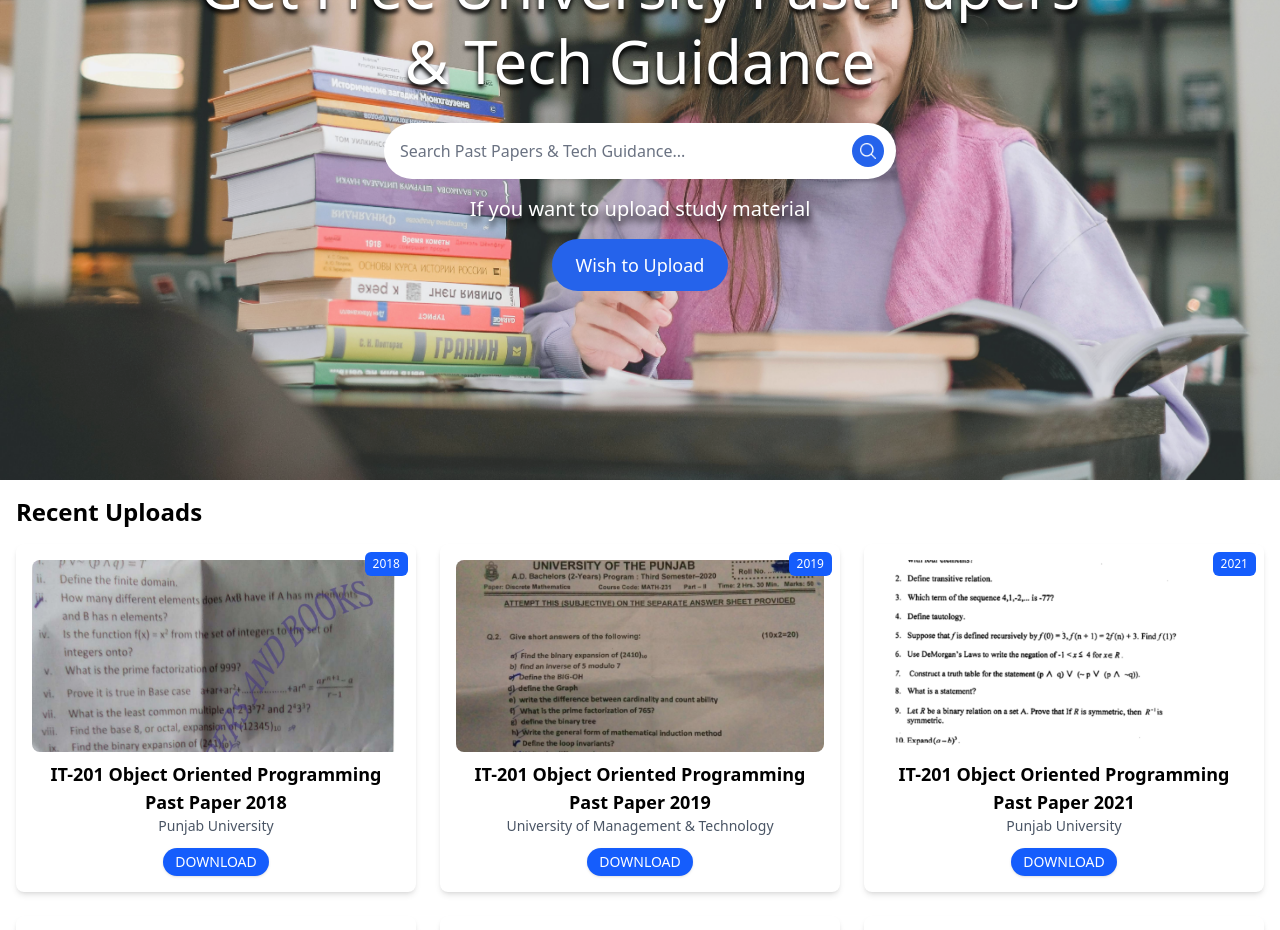
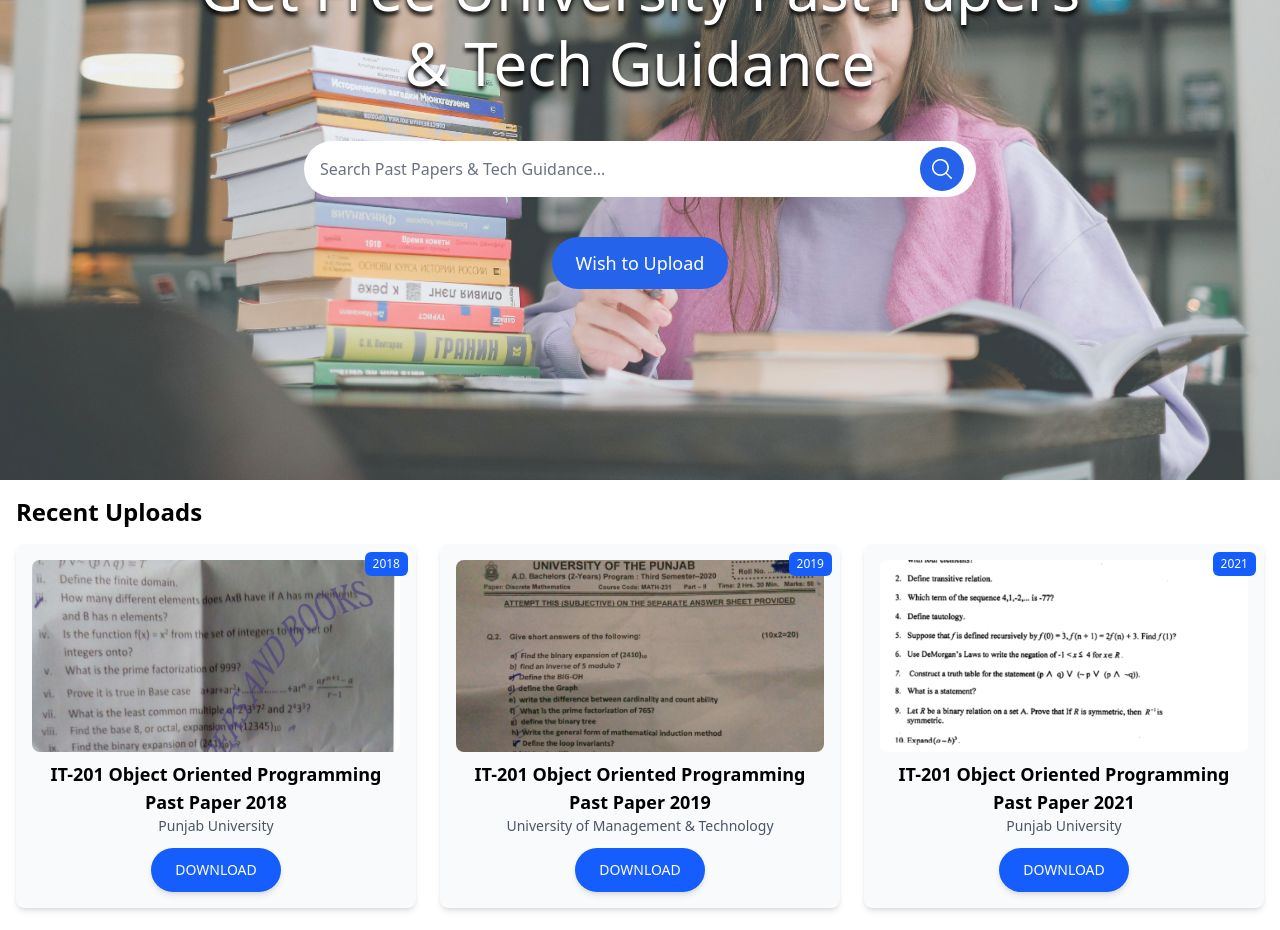
Before and after one commit to hanoon-07/AG-Tech-II-Project, a React (Vite) app in the folder Frontend/: page / in a window 1280 px wide. Shown: the part 320-1250 px from the top of the page. Built offline with nearby package versions, Linux system fonts and the light colour scheme.

Commit message:
some changes

```diff
--- a/Frontend/src/Pages/Home.jsx
+++ b/Frontend/src/Pages/Home.jsx
@@ -32,44 +32,42 @@ const Home = () => {
           style={{ backgroundImage: "url('/Images/hero.jpg')" }}
         >
           {/* Overlay */}
-          <div className="absolute inset-0 bg-blue-100/10"></div>
+          <div className="absolute inset-0 bg-blue-100/20"></div>
 
           {/* Main Content */}
           <div className="relative z-10 text-center text-white w-full max-w-4xl">
-            <h1 className="text-3xl md:text-5xl lg:text-6xl font-medium mb-6 leading-tight [text-shadow:_0_4px_4px_rgb(0_0_0_/2)]">
+            <h1 className="text-3xl md:text-5xl lg:text-6xl font-medium mb-10 leading-tight [text-shadow:_0_4px_4px_rgb(0_0_0_/2)]">
               Get Free University Past Papers & Tech Guidance
             </h1>
 
             {/* Search Bar */}
-            <div className="flex justify-center items-center mt-6">
-              <div className="relative w-full max-w-lg">
+            <div className="flex justify-center items-center mt-10">
+              <div className="relative w-full max-w-2xl">
                 <input
                   type="text"
                   placeholder="Search Past Papers & Tech Guidance..."
                   className="w-full p-4 pr-12 rounded-full bg-white text-black placeholder-gray-500 focus:outline-none focus:ring-0"
                 />
-                <button className="absolute right-3 top-1/2 transform -translate-y-1/2 bg-[#2563EB] p-2 rounded-full hover:bg-blue-700">
+                <button className="absolute right-3 top-1/2 transform -translate-y-1/2 bg-[#2563EB] p-3 rounded-full hover:bg-blue-700">
                   <img
                     src="/Images/search.png"
                     alt="Search"
-                    className="w-4 h-4 cursor-pointer"
+                    className="w-5 h-5 cursor-pointer"
                   />
                 </button>
               </div>
             </div>
 
             {/* Upload Button */}
-            <p className="mt-4 text-xl [text-shadow:_0_6px_6px_rgb(0_0_0_/1)]">
-              If you want to upload study material
-            </p>
             <Button
               to="/signup"
-              className="bg-[#2563EB] hover:bg-blue-700 hover:font-bold  text-white px-6 py-3 mt-4
-              rounded-full text-lg transition-all duration-300 ease-in-out transform hover:scale-100"
+              className="mt-10 bg-[#2563EB] hover:bg-blue-700 hover:font-bold text-white px-6 py-3
+    rounded-full text-lg font-medium transition-all duration-300 ease-in-out transform hover:scale-100"
             >
               Wish to Upload
             </Button>
           </div>
+
         </div>
       </div>
       <RecentUploads />
--- a/Frontend/src/components/PaperContentsItem.jsx
+++ b/Frontend/src/components/PaperContentsItem.jsx
@@ -3,16 +3,17 @@ import Button from "./Button";
 
 function PaperContentsItem({ alt, img, title, university }) {
   return (
-    <div className="bg-white w-90  h-90  shadow-md rounded-lg  text-center">
-      <div>
-        <img src={img} alt={alt} className="w-90 h-61  " />
-      </div>
-      <div className="text-sm text-black font-bold px-4">{title}</div>
-      <div className="text-orange-500">{university}</div>
-      <Button className="bg-blue-600 hover:bg-blue-700 text-white font-bold py-2 px-6 rounded-full">
-        DOWNLOAD
-      </Button>
+    <div className="bg-white w-90 h-90 shadow-lg rounded-lg overflow-hidden transform transition-all duration-300 ease-in-out hover:scale-105 hover:shadow-2xl hover:translate-y-1">
+    <div>
+      <img src={img} alt={alt} className="w-full h-40 object-cover transition-all duration-300 ease-in-out transform hover:scale-110" />
     </div>
+    <div className="text-sm text-black font-bold px-6 py-4">{title}</div>
+    <div className="text-orange-500 text-lg">{university}</div>
+    <Button className="bg-blue-600 hover:bg-blue-700 text-white font-bold py-3 px-6 rounded-full mt-4 transition-all duration-200 ease-in-out transform hover:scale-105 hover:translate-y-1">
+      DOWNLOAD
+    </Button>
+  </div>
+
   );
 }
 
--- a/Frontend/src/components/RecentUploads.jsx
+++ b/Frontend/src/components/RecentUploads.jsx
@@ -51,12 +51,12 @@ const RecentUploads = () => {
         {uploads.map((upload) => (
           <div
             key={upload.id}
-            className="bg-white p-4 shadow-md rounded-lg relative flex flex-col items-center text-center"
+            className="bg-gray-50 p-4 shadow-md rounded-lg relative flex flex-col items-center text-center transition-all duration-300 ease-out hover:scale-105 hover:shadow-2xl cursor-pointer"
           >
             <img
               src={upload.image}
               alt={upload.title}
-              className="w-full h-48 object-cover rounded-lg"
+              className="w-full h-48 object-cover rounded-lg transition-all duration-300 ease-in-out transform hover:scale-110"
             />
             {upload.year && (
               <span className="bg-blue-600 text-white text-xs px-2 py-1 rounded-md absolute top-2 right-2">
@@ -66,12 +66,14 @@ const RecentUploads = () => {
             <h3 className="text-lg font-semibold mt-2">{upload.title}</h3>
             <p className="text-sm text-gray-600">{upload.university}</p>
             {/* Small & Centered Button */}
-            <Button className="mt-3 bg-blue-600 text-white px-3 py-1 text-sm rounded-full shadow hover:bg-blue-700 transition">
+            <Button className="mt-3 bg-blue-600 text-white px-6 py-3 text-sm rounded-full shadow-md     hover:bg-amber-500 hover:font-bold transition-all duration-200 ease-in-out transform hover:scale-105   hover:translate-y-1 cursor-pointer">
               DOWNLOAD
             </Button>
+
           </div>
         ))}
       </div>
+
     </div>
   );
 };
```
